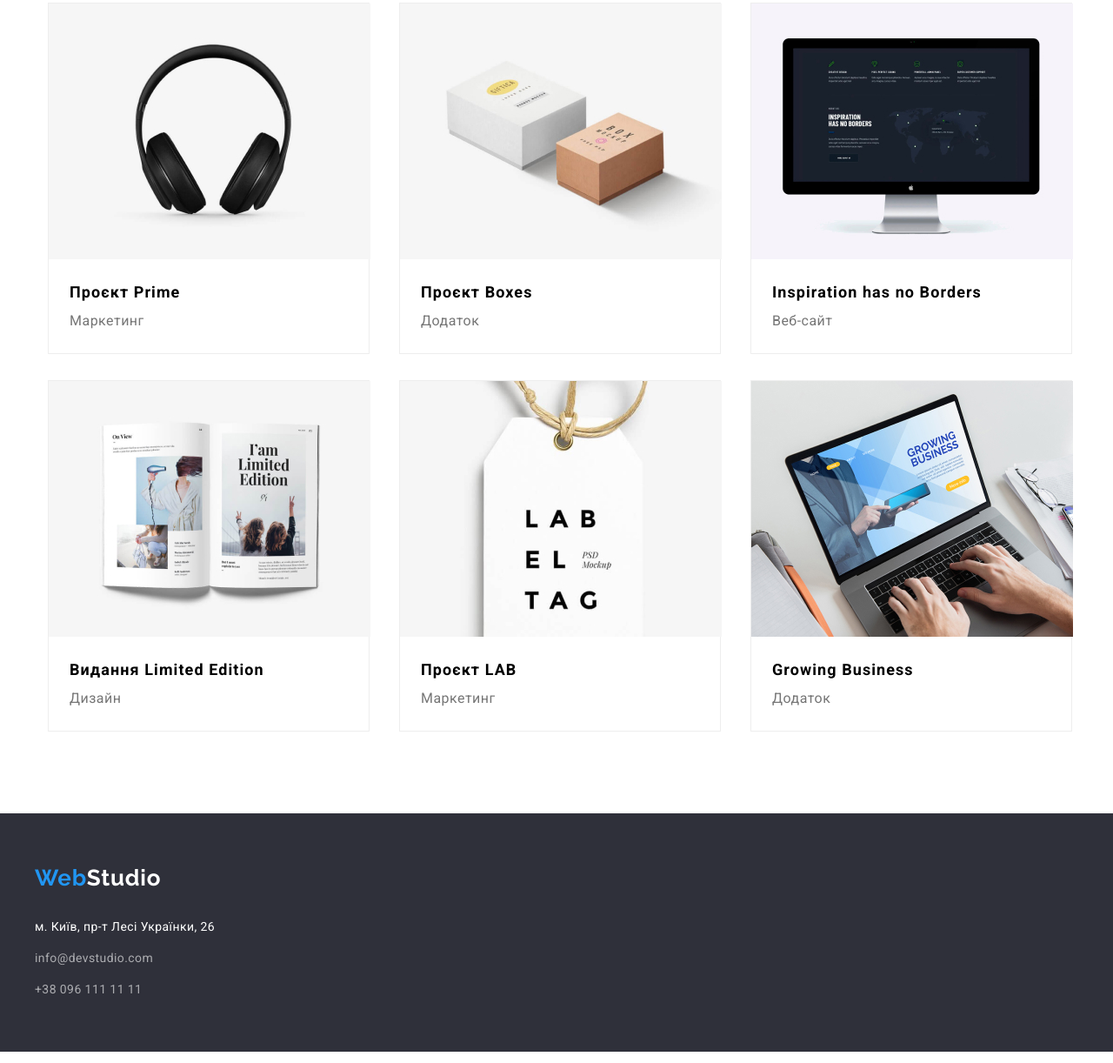
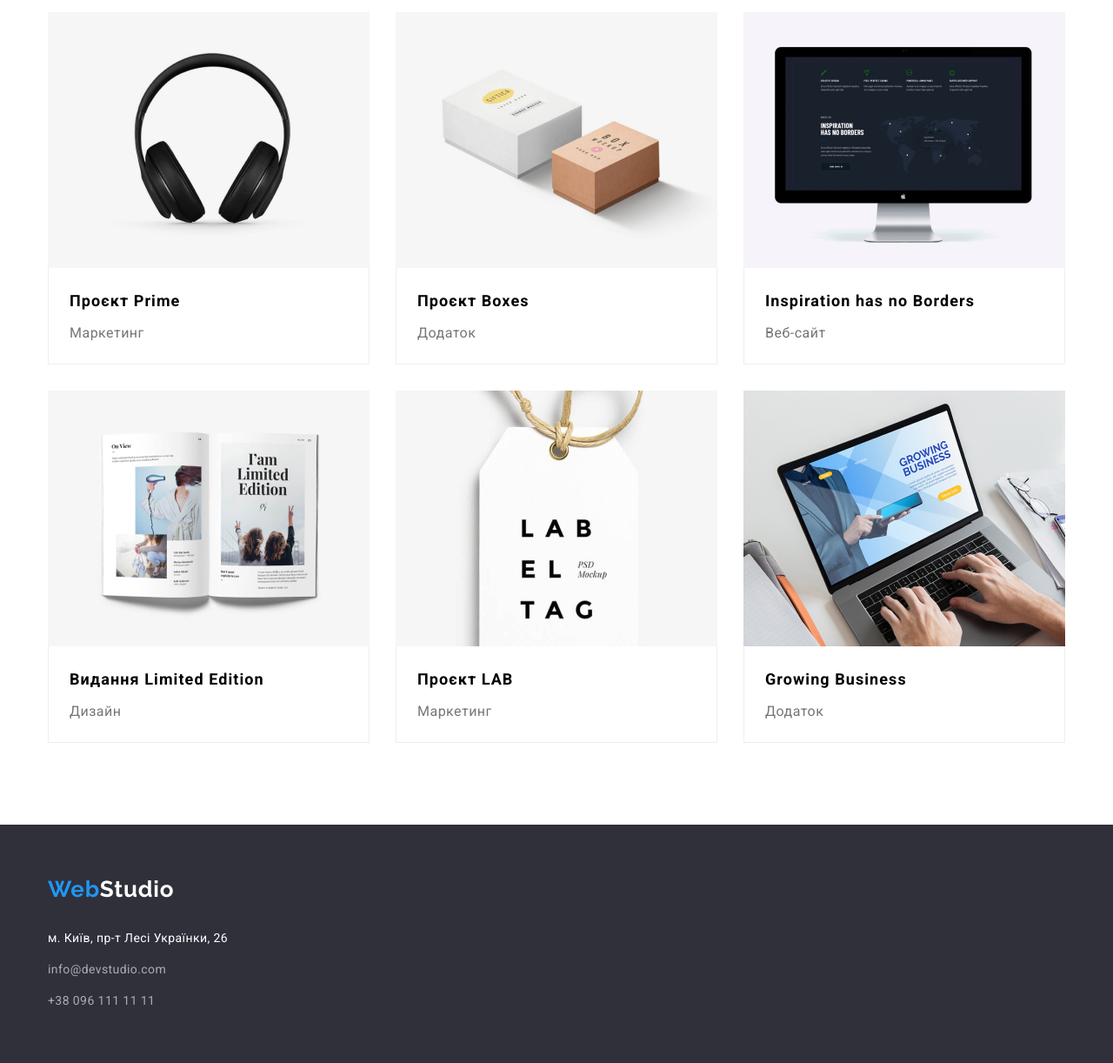
Before and after one commit to troanart/goit-markup-hw-03, a plain HTML site: page portfolio.html in a window 1280 px wide. Shown: the part 684-1906 px from the top of the page at 87% size. Drawn offline with nearby package versions, Linux system fonts and the light colour scheme.

Commit message:
Summary CSS (add new class " box" in page (portfolio)

```diff
--- a/css/style.css
+++ b/css/style.css
@@ -58,11 +58,6 @@ body {
   align-items: center;
 }
 
-.footer-container {
-  display: flex;
-  flex-direction: column;
-  padding: 60px 0;
-}
 .section {
   padding: 94px 0 94px 0;
 }
@@ -197,16 +192,14 @@ li {
 }
 
 .card-info {
-  min-width: 1178px;
+  display: flex;
+  flex-wrap: wrap;
 }
 
 .card-portfolio {
-  border: 1px solid var(--card-portfolio);
-  display: inline-block;
   margin-right: 30px;
   margin-bottom: 30px;
   width: 370px;
-  height: 404px;
 }
 
 .card-portfolio:nth-of-type(3n) {
@@ -221,14 +214,21 @@ li {
   margin-bottom: 0;
 }
 
+.card-box {
+  padding: 20px 24px;
+  border: 1px solid var(--card-portfolio);
+  border-top: none;
+}
+
 .card-portfolio__subitle {
   color: var(--text-logo-accent);
   font-size: 18px;
   font-weight: 700;
   line-height: 2;
   letter-spacing: 1.08px;
-  margin-left: 24px;
-  margin-top: 20px;
+  margin-bottom: 4px;
+  /* margin-left: 24px;
+  margin-top: 20px; */
 }
 
 .card-portfolio__paragraph {
@@ -236,7 +236,7 @@ li {
   font-size: 16px;
   line-height: 1.875;
   letter-spacing: 0.48px;
-  margin-left: 24px;
+  /* margin-left: 24px; */
 }
 
 /* ------section filter ----- */
@@ -258,7 +258,6 @@ li {
 .filter-btn {
   border-radius: 4px;
   background: var(--bg-our-team);
-  box-shadow: 0px 4px 4px 0px rgba(0, 0, 0, 0.15);
   font-family: 'Roboto';
   font-size: 16px;
   font-weight: 500;
@@ -267,6 +266,7 @@ li {
   color: var(--title-text-color);
   border: none;
   cursor: pointer;
+  padding: 6px 20px;
 }
 
 .filter-btn:active,
@@ -432,6 +432,7 @@ li {
 
 .site-footer {
   background: var(--footer-bcg-color);
+  padding: 60px 0;
 }
 
 .footer-logo {
@@ -443,6 +444,7 @@ li {
   letter-spacing: 0.78px;
   color: var(--primary-white-color);
   margin-bottom: 28px;
+  display: block;
 }
 
 .address {
--- a/portfolio.html
+++ b/portfolio.html
@@ -78,8 +78,10 @@
                   width="370"
                   height="294"
                 />
+                <div class="card-box">
                   <h3 class="card-portfolio__subitle">Технокряк</h3>
                   <p class="card-portfolio__paragraph">Веб-сайт</p>
+                </div>
               </a>
             </li>
 
@@ -91,10 +93,12 @@
                   width="370"
                   height="294"
                 />
+                <div class="card-box">
                   <h3 class="card-portfolio__subitle">
                     Постер New Orlean vs Golden Star
                   </h3>
                   <p class="card-portfolio__paragraph">Дизайн</p>
+                </div>
               </a>
             </li>
             <li class="card-portfolio">
@@ -105,8 +109,10 @@
                   width="370"
                   height="294"
                 />
+                <div class="card-box">
                   <h3 class="card-portfolio__subitle">Ресторан Seafood</h3>
                   <p class="card-portfolio__paragraph">Додаток</p>
+                </div>
               </a>
             </li>
 
@@ -118,16 +124,20 @@
                   width="370"
                   height="294"
                 />
+                <div class="card-box">
                   <h3 class="card-portfolio__subitle">Проєкт Prime</h3>
                   <p class="card-portfolio__paragraph">Маркетинг</p>
+                </div>
               </a>
             </li>
 
             <li class="card-portfolio">
               <a href="#">
                 <img src="img/box.jpg" alt="Коробки" width="370" height="294" />
+                <div class="card-box">
                   <h3 class="card-portfolio__subitle">Проєкт Boxes</h3>
                   <p class="card-portfolio__paragraph">Додаток</p>
+                </div>
               </a>
             </li>
 
@@ -139,18 +149,24 @@
                   width="370"
                   height="294"
                 />
+                <div class="card-box">
                   <h3 class="card-portfolio__subitle">
                     Inspiration has no Borders
                   </h3>
                   <p class="card-portfolio__paragraph">Веб-сайт</p>
+                </div>
               </a>
             </li>
 
             <li class="card-portfolio">
               <a href="#">
                 <img src="img/book.jpg" alt="Книга" width="370" height="294" />
-                <h3 class="card-portfolio__subitle">Видання Limited Edition</h3>
+                <div class="card-box">
+                  <h3 class="card-portfolio__subitle">
+                    Видання Limited Edition
+                  </h3>
                   <p class="card-portfolio__paragraph">Дизайн</p>
+                </div>
               </a>
             </li>
 
@@ -162,8 +178,10 @@
                   width="370"
                   height="294"
                 />
+                <div class="card-box">
                   <h3 class="card-portfolio__subitle">Проєкт LAB</h3>
                   <p class="card-portfolio__paragraph">Маркетинг</p>
+                </div>
               </a>
             </li>
 
@@ -175,8 +193,10 @@
                   width="370"
                   height="294"
                 />
+                <div class="card-box">
                   <h3 class="card-portfolio__subitle">Growing Business</h3>
                   <p class="card-portfolio__paragraph">Додаток</p>
+                </div>
               </a>
             </li>
           </ul>
@@ -185,7 +205,7 @@
     </main>
     <!-- -------------- footer --------------  -->
     <footer class="site-footer">
-      <div class="container footer-container">
+      <div class="container">
         <a class="footer-logo" href="#"><span class="web">Web</span>Studio</a>
         <address>
           <p class="address">м. Київ, пр-т Лесі Українки, 26</p>
```
Also changed, not shown: index.html (+1 -1 lines). Lines whose indentation alone changed are shown as unchanged.
